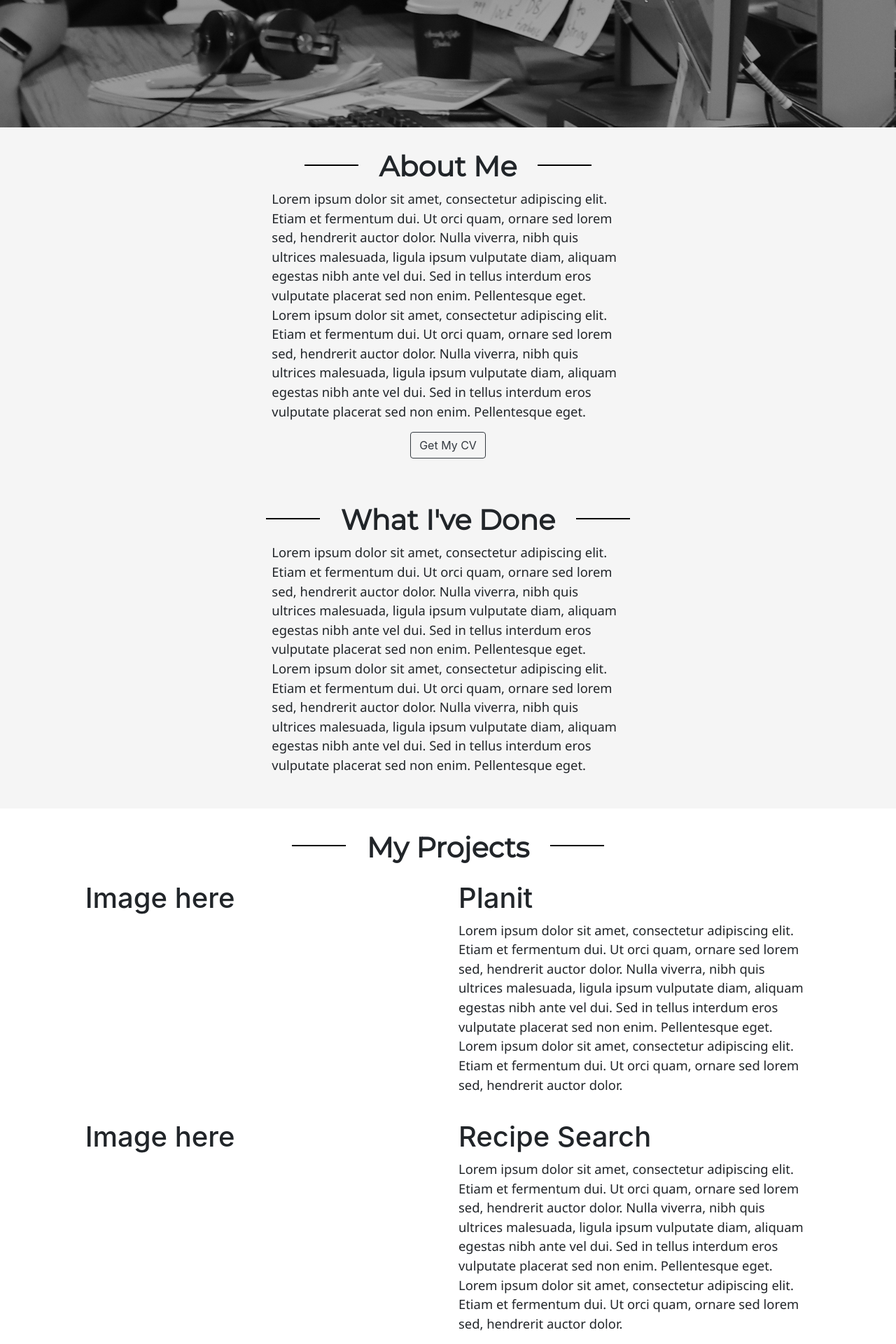
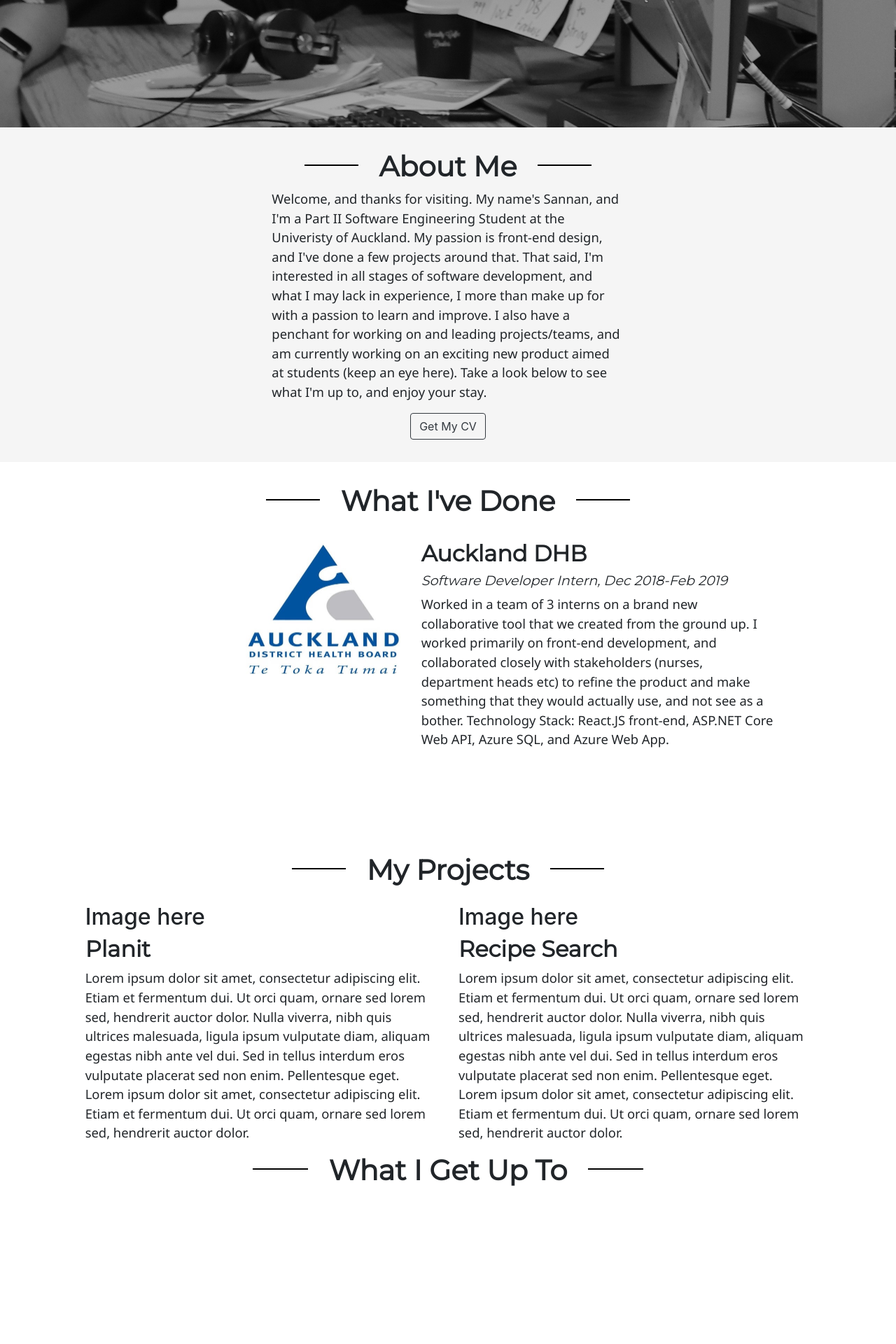
Before and after one commit to sannan06/portfolio, a React (Create React App) app: page / in a window 1280 px wide. Shown: the part 618-2538 px from the top of the page at 70% size. After the commit the page ends 2338 px from the top, so only its background shows below. Built offline with nearby package versions, Linux system fonts and the light colour scheme; the HTML template or start-up script is replaced by a standard one.

Commit message:
Added text for intro and experience

```diff
--- a/src/App.js
+++ b/src/App.js
@@ -5,6 +5,7 @@ import Introduction from "./components/Introduction";
 import About from "./components/About";
 import Projects from "./components/Projects";
 import Experience from "./components/Experience";
+import Volunteer from "./components/Volunteer";
 
 function App() {
     // TODO: do a mobile check at some point
@@ -17,6 +18,7 @@ function App() {
             <About />
             <Experience />
             <Projects />
+            <Volunteer />
         </React.Fragment>
     );
 }
--- a/src/App.scss
+++ b/src/App.scss
@@ -70,3 +70,19 @@ hr.section-break {
     color: #333;
     text-align: center;
 }
+
+h2.subheading {
+    font-family: $heading-font;
+    font-weight: 600;
+}
+
+h3.byline {
+    font-family: $heading-font;
+    font-style: italic;
+    font-size: 1.2rem;
+}
+
+#adhb-logo {
+    float: right;
+    height: 50%;
+}
--- a/src/components/About.jsx
+++ b/src/components/About.jsx
@@ -30,21 +30,19 @@ export default function About() {
                     <div className="row justify-content-md-center">
                         <div className="col-md-5">
                             <p className="body-paragraph">
-                                Lorem ipsum dolor sit amet, consectetur
-                                adipiscing elit. Etiam et fermentum dui. Ut orci
-                                quam, ornare sed lorem sed, hendrerit auctor
-                                dolor. Nulla viverra, nibh quis ultrices
-                                malesuada, ligula ipsum vulputate diam, aliquam
-                                egestas nibh ante vel dui. Sed in tellus
-                                interdum eros vulputate placerat sed non enim.
-                                Pellentesque eget. Lorem ipsum dolor sit amet,
-                                consectetur adipiscing elit. Etiam et fermentum
-                                dui. Ut orci quam, ornare sed lorem sed,
-                                hendrerit auctor dolor. Nulla viverra, nibh quis
-                                ultrices malesuada, ligula ipsum vulputate diam,
-                                aliquam egestas nibh ante vel dui. Sed in tellus
-                                interdum eros vulputate placerat sed non enim.
-                                Pellentesque eget.
+                                Welcome, and thanks for visiting. My name's
+                                Sannan, and I'm a Part II Software Engineering
+                                Student at the Univeristy of Auckland. My
+                                passion is front-end design, and I've done a few
+                                projects around that. That said, I'm interested
+                                in all stages of software development, and what
+                                I may lack in experience, I more than make up
+                                for with a passion to learn and improve. I also
+                                have a penchant for working on and leading
+                                projects/teams, and am currently working on an
+                                exciting new product aimed at students (keep an
+                                eye here). Take a look below to see what I'm up
+                                to, and enjoy your stay.
                             </p>
                         </div>
                     </div>
--- a/src/components/Experience.jsx
+++ b/src/components/Experience.jsx
@@ -1,6 +1,7 @@
 import React from "react";
 import Fade from "react-reveal/Fade";
 import Reveal from "react-reveal/Reveal";
+import adhb from "../images/adhb.jpeg";
 
 export default function About() {
     return (
@@ -9,12 +10,14 @@ export default function About() {
                 className="container-fluid"
                 style={{
                     paddingTop: "2rem",
-                    backgroundColor: "#f5f5f5",
                     paddingBottom: "2rem"
                 }}
             >
                 <Fade>
-                    <div className="row justify-content-md-center">
+                    <div
+                        className="row justify-content-md-center"
+                        style={{ marginBottom: "1.5rem" }}
+                    >
                         <div className="col-1">
                             <hr className="section-break" />
                         </div>
@@ -28,23 +31,24 @@ export default function About() {
                 </Fade>
                 <Reveal effect="fadeIn">
                     <div className="row justify-content-md-center">
-                        <div className="col-md-5">
+                        <div className="col-sm-4" style={{ flex: 1 }}>
+                            <img src={adhb} alt="ADHB Logo" id="adhb-logo" />
+                        </div>
+                        <div className="col-sm-5">
+                            <h2 className="subheading">Auckland DHB</h2>
+                            <h3 className="byline">
+                                Software Developer Intern, Dec 2018-Feb 2019
+                            </h3>
                             <p className="body-paragraph">
-                                Lorem ipsum dolor sit amet, consectetur
-                                adipiscing elit. Etiam et fermentum dui. Ut orci
-                                quam, ornare sed lorem sed, hendrerit auctor
-                                dolor. Nulla viverra, nibh quis ultrices
-                                malesuada, ligula ipsum vulputate diam, aliquam
-                                egestas nibh ante vel dui. Sed in tellus
-                                interdum eros vulputate placerat sed non enim.
-                                Pellentesque eget. Lorem ipsum dolor sit amet,
-                                consectetur adipiscing elit. Etiam et fermentum
-                                dui. Ut orci quam, ornare sed lorem sed,
-                                hendrerit auctor dolor. Nulla viverra, nibh quis
-                                ultrices malesuada, ligula ipsum vulputate diam,
-                                aliquam egestas nibh ante vel dui. Sed in tellus
-                                interdum eros vulputate placerat sed non enim.
-                                Pellentesque eget.
+                                Worked in a team of 3 interns on a brand new
+                                collaborative tool that we created from the
+                                ground up. I worked primarily on front-end
+                                development, and collaborated closely with
+                                stakeholders (nurses, department heads etc) to
+                                refine the product and make something that they
+                                would actually use, and not see as a bother.
+                                Technology Stack: React.JS front-end, ASP.NET
+                                Core Web API, Azure SQL, and Azure Web App.
                             </p>
                         </div>
                     </div>
--- a/src/components/Introduction.jsx
+++ b/src/components/Introduction.jsx
@@ -7,7 +7,7 @@ export default function Introduction() {
             <div className="intro">
                 <div className="row">
                     <Fade bottom>
-                        <div className="col-6 col-xl-5 offset-md-6">
+                        <div className="col-6 col-xl-5 offset-6 offset-xl-7">
                             <h1>Sannan Hafeez</h1>
                             <h2>Software Engineering Student</h2>
                         </div>
--- a/src/components/Projects.jsx
+++ b/src/components/Projects.jsx
@@ -24,48 +24,66 @@ export default function About() {
 
                 <Fade>
                     <div className="row justify-content-md-center">
-                        <div className="col-md-5">
-                            <h1>Image here</h1>
+                        <div className="col-5">
+                            <div className="row">
+                                <div className="col">
+                                    <h2>Image here</h2>
                                 </div>
-                        <div className="col-md-5">
-                            <h1 className="subheading">Planit</h1>
+                            </div>
+                            <div className="row">
+                                <div className="col">
+                                    <h2 className="subheading">Planit</h2>
                                     <p className="body-paragraph">
                                         Lorem ipsum dolor sit amet, consectetur
-                                adipiscing elit. Etiam et fermentum dui. Ut orci
-                                quam, ornare sed lorem sed, hendrerit auctor
-                                dolor. Nulla viverra, nibh quis ultrices
-                                malesuada, ligula ipsum vulputate diam, aliquam
-                                egestas nibh ante vel dui. Sed in tellus
-                                interdum eros vulputate placerat sed non enim.
-                                Pellentesque eget. Lorem ipsum dolor sit amet,
-                                consectetur adipiscing elit. Etiam et fermentum
-                                dui. Ut orci quam, ornare sed lorem sed,
-                                hendrerit auctor dolor.
+                                        adipiscing elit. Etiam et fermentum dui.
+                                        Ut orci quam, ornare sed lorem sed,
+                                        hendrerit auctor dolor. Nulla viverra,
+                                        nibh quis ultrices malesuada, ligula
+                                        ipsum vulputate diam, aliquam egestas
+                                        nibh ante vel dui. Sed in tellus
+                                        interdum eros vulputate placerat sed non
+                                        enim. Pellentesque eget. Lorem ipsum
+                                        dolor sit amet, consectetur adipiscing
+                                        elit. Etiam et fermentum dui. Ut orci
+                                        quam, ornare sed lorem sed, hendrerit
+                                        auctor dolor.
                                     </p>
                                 </div>
                             </div>
-                    <div
+                        </div>
+                        {/* </div> */}
+                        {/* <div
                         className="row justify-content-md-center"
                         style={{ marginTop: "1.3rem" }}
-                    >
-                        <div className="col-md-5">
-                            <h1>Image here</h1>
+                    > */}
+                        <div className="col-5">
+                            <div className="row">
+                                <div className="col">
+                                    <h2>Image here</h2>
                                 </div>
-                        <div className="col-md-5">
-                            <h1 className="subheading">Recipe Search</h1>
+                            </div>
+                            <div className="row">
+                                <div className="col">
+                                    <h2 className="subheading">
+                                        Recipe Search
+                                    </h2>
                                     <p className="body-paragraph">
                                         Lorem ipsum dolor sit amet, consectetur
-                                adipiscing elit. Etiam et fermentum dui. Ut orci
-                                quam, ornare sed lorem sed, hendrerit auctor
-                                dolor. Nulla viverra, nibh quis ultrices
-                                malesuada, ligula ipsum vulputate diam, aliquam
-                                egestas nibh ante vel dui. Sed in tellus
-                                interdum eros vulputate placerat sed non enim.
-                                Pellentesque eget. Lorem ipsum dolor sit amet,
-                                consectetur adipiscing elit. Etiam et fermentum
-                                dui. Ut orci quam, ornare sed lorem sed,
-                                hendrerit auctor dolor.
+                                        adipiscing elit. Etiam et fermentum dui.
+                                        Ut orci quam, ornare sed lorem sed,
+                                        hendrerit auctor dolor. Nulla viverra,
+                                        nibh quis ultrices malesuada, ligula
+                                        ipsum vulputate diam, aliquam egestas
+                                        nibh ante vel dui. Sed in tellus
+                                        interdum eros vulputate placerat sed non
+                                        enim. Pellentesque eget. Lorem ipsum
+                                        dolor sit amet, consectetur adipiscing
+                                        elit. Etiam et fermentum dui. Ut orci
+                                        quam, ornare sed lorem sed, hendrerit
+                                        auctor dolor.
                                     </p>
+                                </div>
+                            </div>
                         </div>
                     </div>
                 </Fade>
--- /dev/null
+++ b/src/components/Volunteer.jsx
@@ -0,0 +1,22 @@
+import React from "react";
+
+export default function Volunteer() {
+    return (
+        <React.Fragment>
+            <div
+                className="row justify-content-md-center"
+                style={{ marginBottom: "1rem" }}
+            >
+                <div className="col-1">
+                    <hr className="section-break" />
+                </div>
+                <div className="col-md-auto">
+                    <h1 className="section-heading">What I Get Up To</h1>
+                </div>
+                <div className="col-1">
+                    <hr className="section-break" />
+                </div>
+            </div>
+        </React.Fragment>
+    );
+}
```
Also changed, not shown: src/images/adhb.jpeg (added). Lines whose indentation alone changed are shown as unchanged.
